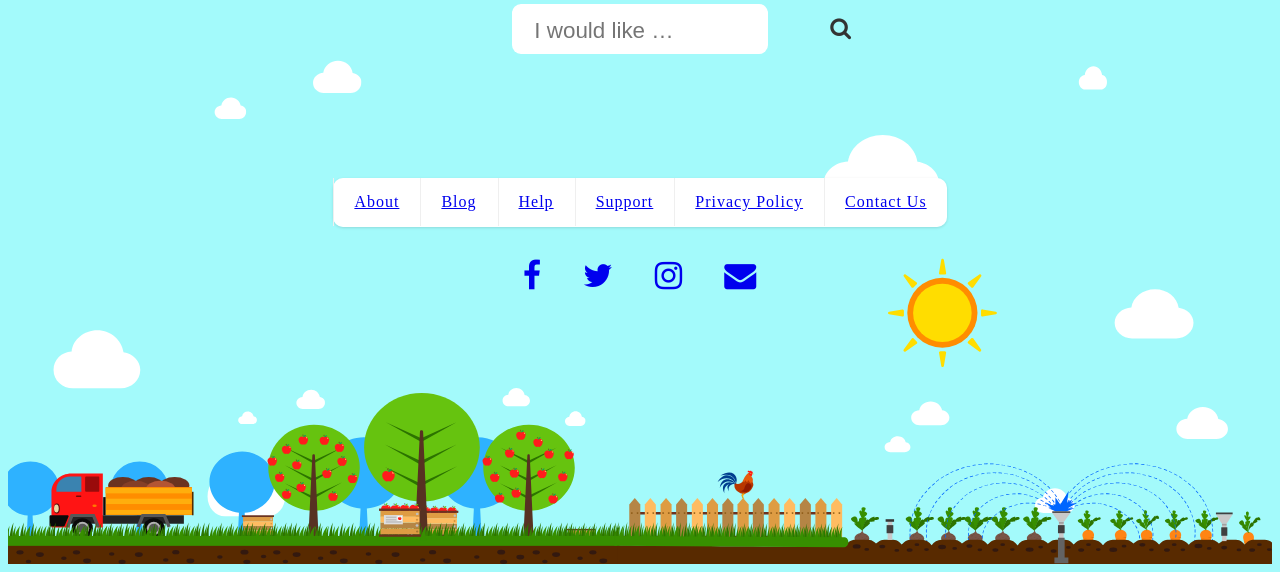
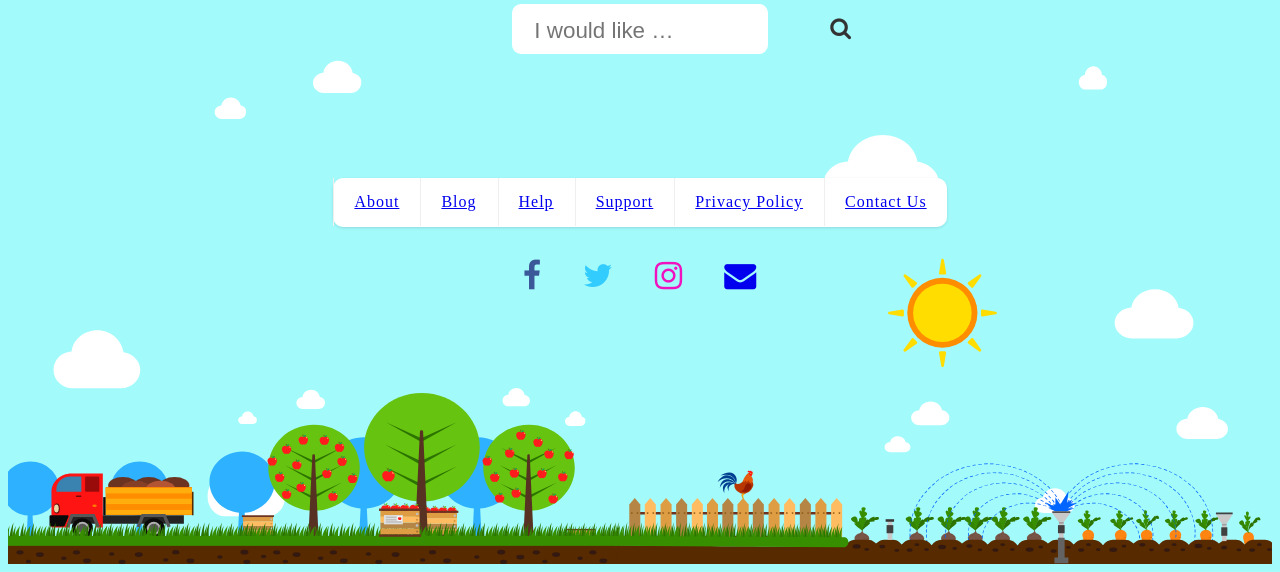
Before and after one commit to sheabunge/foodmark, a Python web app: template templates/index.html in a window 1280 px wide. Shown: the part 244-816 px from the top of the page. Run offline with Jinja, Linux system fonts and the light colour scheme; the template is opened without the code that fills it, so the values that code supplies are empty; some libraries are stand-ins or nearby versions.

Commit message:
Colour footer social icons

```diff
--- a/static/css/components/_footer.css
+++ b/static/css/components/_footer.css
@@ -29,3 +29,15 @@
 		padding: 0 .5em;
 	}
 }
+
+.fa-twitter {
+	color: #3cf;
+}
+
+.fa-facebook {
+	color: #3b5998;
+}
+
+.fa-instagram {
+	color: #F012BE;
+}
```
Also changed, not shown: templates/partials/footer.html (indentation only).
